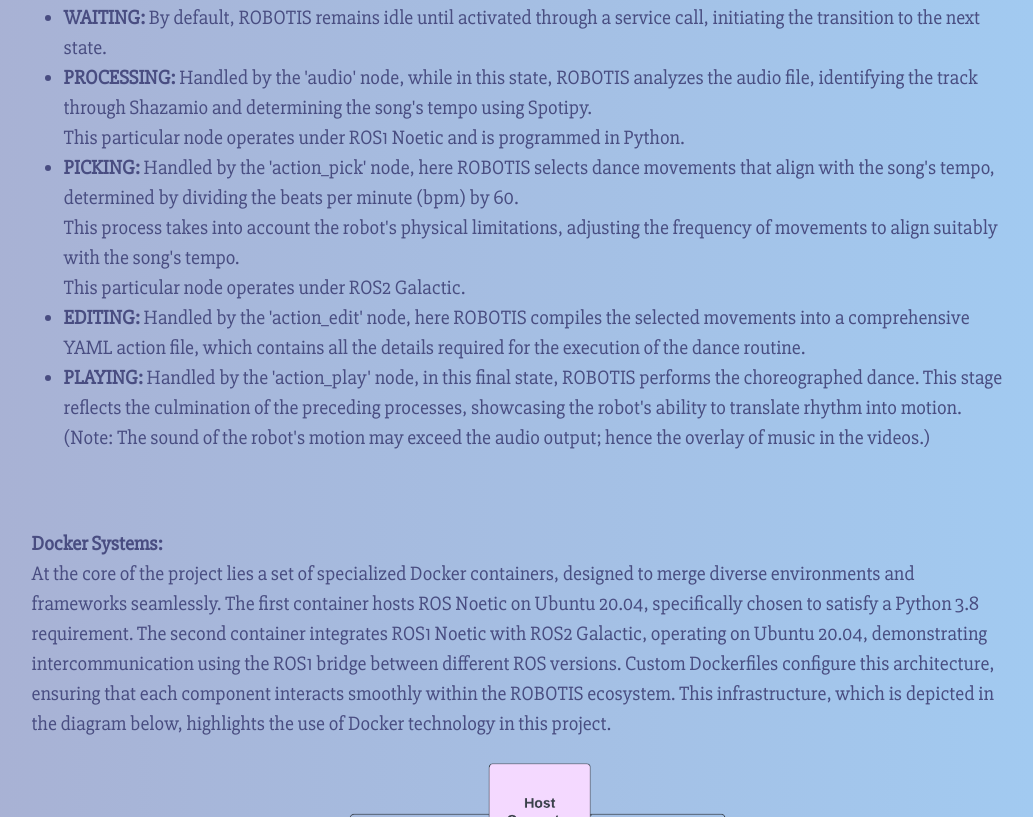
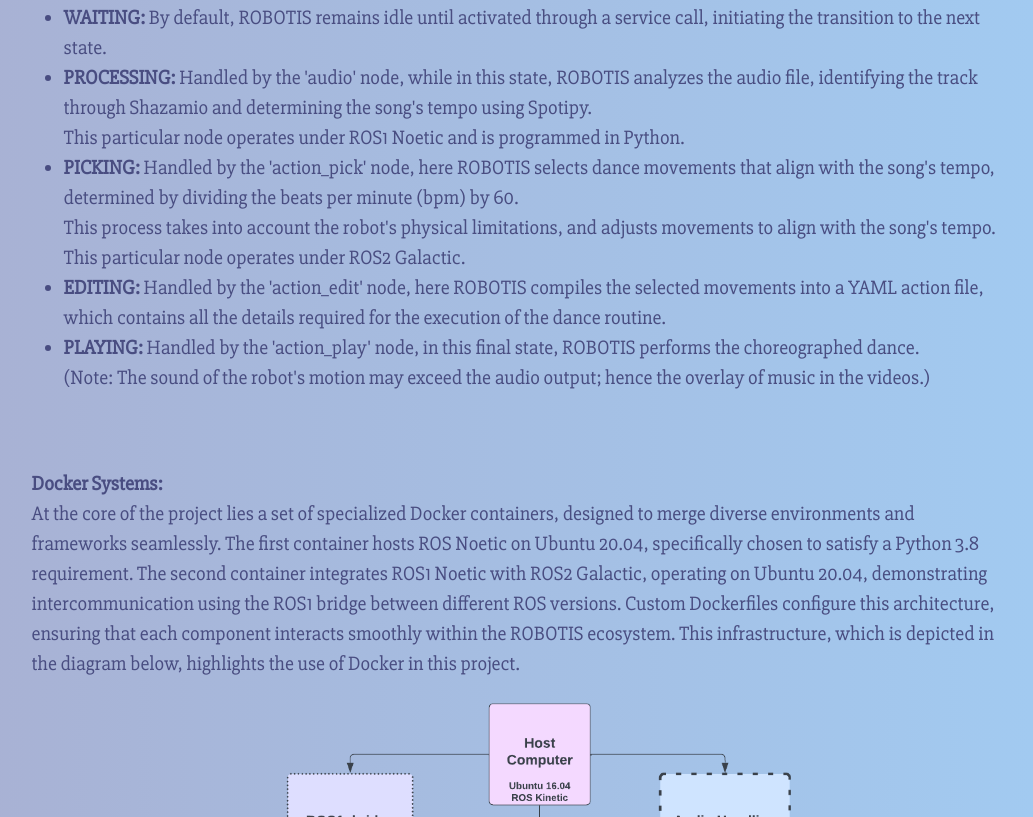
Before and after one commit to kassidyshedd/kassidyshedd.github.io, a plain HTML site: page BoogieBot.html in a window 1280 px wide. Shown: the part 1403-2220 px from the top of the page, without its empty margins (122-1155 px from the left). Drawn offline with nearby package versions, Linux system fonts and the light colour scheme.

Commit message:
winter project

```diff
--- a/BoogieBot.html
+++ b/BoogieBot.html
@@ -34,7 +34,7 @@
             <a href="https://spotipy.readthedocs.io/en/2.22.1/" target="_blank">Spotipy</a>
             to determine the song's tempo. Utilizing this
             information, the BoogieBot choreographs dance sequences by aligning pre-designed
-            movements to the rhythm of the music. The technological foundation of this system
+            movements to the rhythm of the music. The foundation of this system
             is built on a multi-docker framework, allowing for functionality across all components.
             Additionally, the project utilizes the ROS1 bridge, facilitating communication between
             the ROS1 and ROS2 frameworks.<br><br>
@@ -74,14 +74,13 @@
                 <br>This particular node operates under ROS1 Noetic and is programmed in Python.</li>
             <li><strong>PICKING: </strong>Handled by the 'action_pick' node, here ROBOTIS selects dance movements that align with
                 the song's tempo, determined by dividing the beats per minute (bpm) by 60.
-                <br>This process takes into account the robot's physical limitations, adjusting the frequency of movements to align
-                suitably with the song's tempo.
+                <br>This process takes into account the robot's physical limitations, and adjusts movements to align
+                with the song's tempo.
                 <br>This particular node operates under ROS2 Galactic.
             <li><strong>EDITING: </strong> Handled by the 'action_edit' node, here ROBOTIS compiles the selected movements into a
-                comprehensive YAML action file, which contains all the details required for the execution of the dance routine.
+                 YAML action file, which contains all the details required for the execution of the dance routine.
             <li><strong>PLAYING: </strong> Handled by the 'action_play' node, in this final state, ROBOTIS performs the choreographed
-                dance. This stage reflects the culmination of the preceding processes, showcasing the robot's ability to translate rhythm
-                into motion.
+                dance.
                 <br> (Note: The sound of the robot's motion may exceed the audio output; hence the overlay of music in the videos.)
             </li>
         </ul>
@@ -91,7 +90,7 @@
         seamlessly. The first container hosts ROS Noetic on Ubuntu 20.04, specifically chosen to satisfy a Python 3.8 requirement. The second
         container integrates ROS1 Noetic with ROS2 Galactic, operating on Ubuntu 20.04, demonstrating intercommunication using the ROS1 bridge
         between different ROS versions. Custom Dockerfiles configure this architecture, ensuring that each component interacts smoothly within
-        the ROBOTIS ecosystem. This infrastructure, which is depicted in the diagram below, highlights the use of Docker technology in this project.
+        the ROBOTIS ecosystem. This infrastructure, which is depicted in the diagram below, highlights the use of Docker in this project.
         <br>
     </section>
 
@@ -101,7 +100,7 @@
 
     <section id="section5">
         <br><strong><u>ROS1 Bridge: </u></strong>
-        <br> This project's infrastructure incorporates the ROS1 bridge, an essential component for facilitating communication between
+        <br> This project incorporates the ROS1 bridge, an essential component for communication between
         ROS1 and ROS2 systems. Deployed within a Docker container, the bridge is constructed using a multi-stage Dockerfile.
         The different stages allow for each ROS environment to be built properly, enabling the bridge to be compiled with
         only the necessary components from each stage.
```
